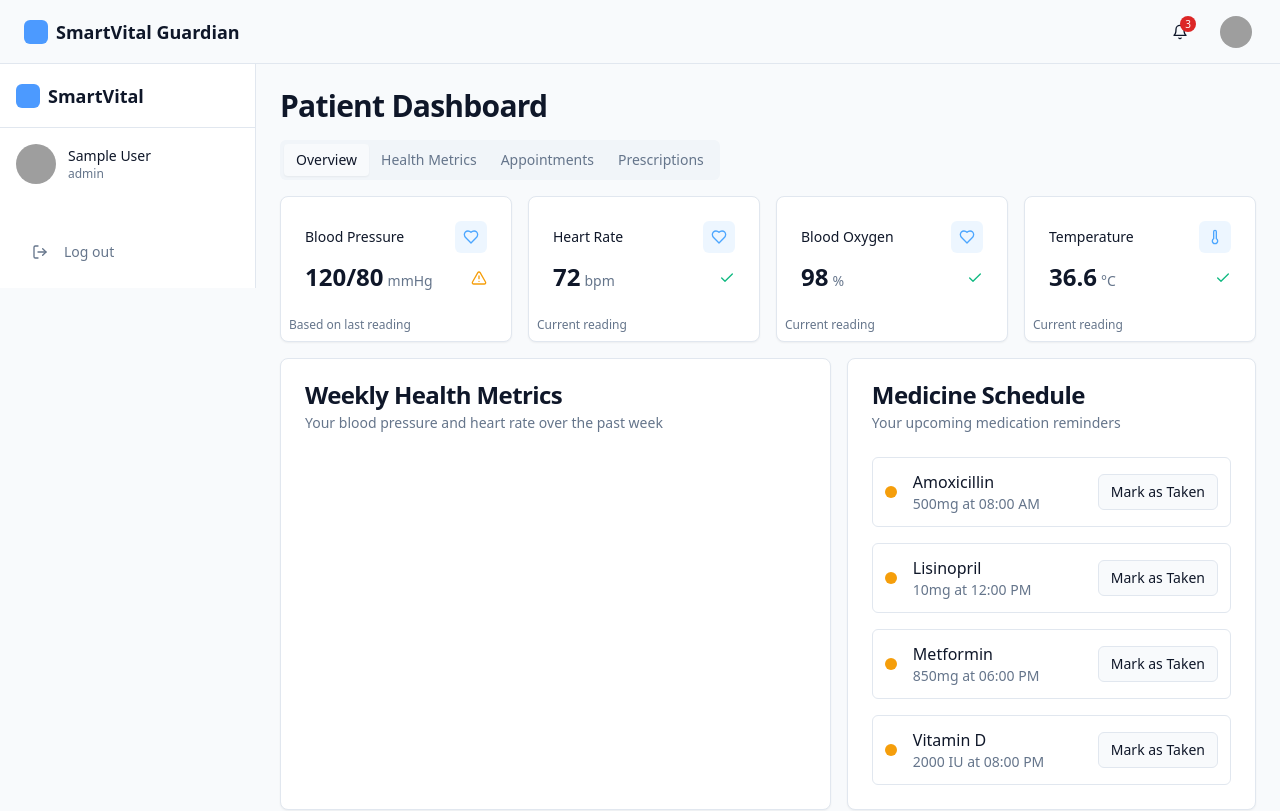
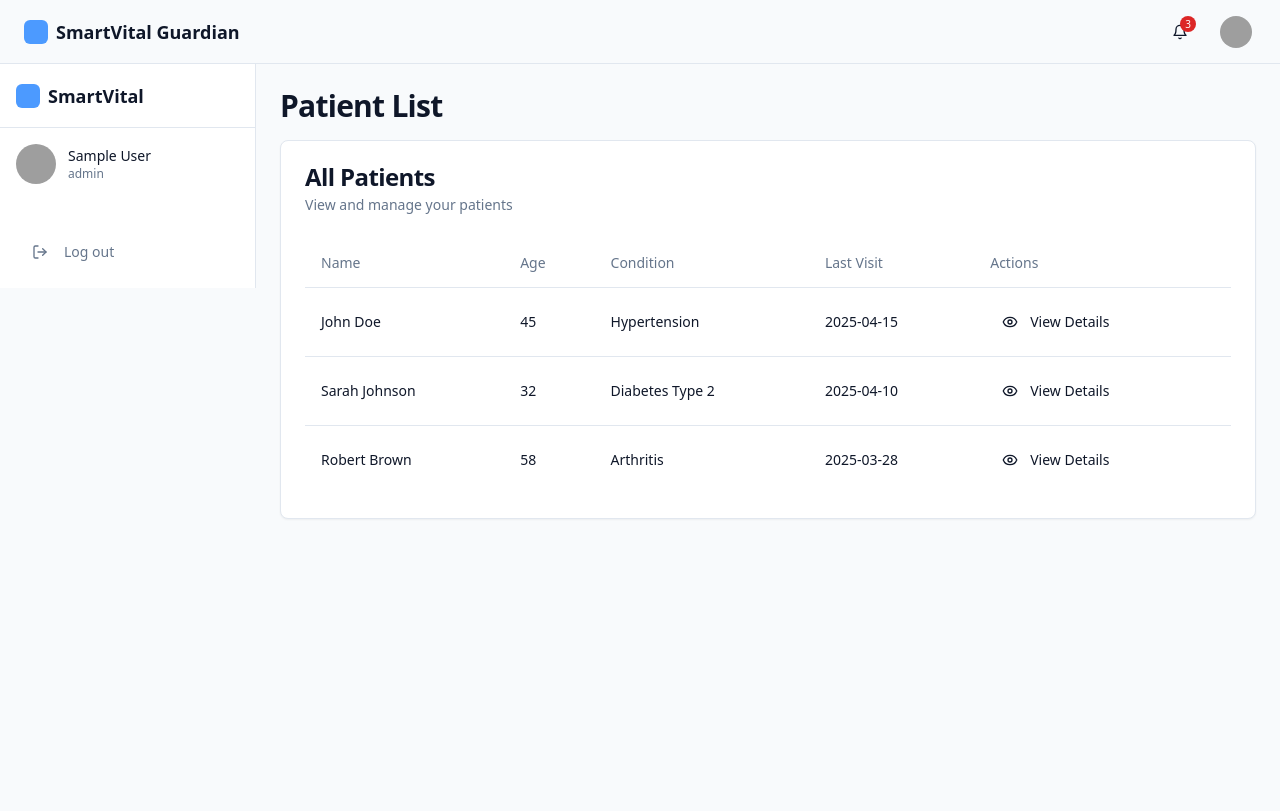
Before and after one commit to suryar2508/Health_care, a React (Vite) app: page /dashboard in a window 1280 px wide. Shown: the top 811 px of the page. Built offline with nearby package versions, Linux system fonts and the light colour scheme; sample sign-in values are in the browser's storage; grey boxes are pictures that could not be loaded.

Commit message:
Add patient details view
Implement patient details view with overview, health metrics, appointments, and prescriptions sections.

```diff
--- a/src/components/dashboard/PatientDashboard.tsx
+++ b/src/components/dashboard/PatientDashboard.tsx
@@ -1,8 +1,8 @@
 
+import { useState } from "react";
 import { Card, CardContent, CardDescription, CardHeader, CardTitle } from "@/components/ui/card";
 import { Tabs, TabsContent, TabsList, TabsTrigger } from "@/components/ui/tabs";
 import { MedicineReminderList } from "@/components/health/MedicineReminderList";
-import { UpcomingAppointments } from "@/components/appointments/UpcomingAppointments";
 import { HealthMetricsGrid } from "./metrics/HealthMetricsGrid";
 import { WeeklyHealthMetrics } from "./overview/WeeklyHealthMetrics";
 import { HealthMetricsOverview } from "./metrics/HealthMetricsOverview";
@@ -10,13 +10,62 @@ import { DietRecommendations } from "./diet/DietRecommendations";
 import { Button } from "@/components/ui/button";
 import { AppointmentsList } from "@/components/appointments/AppointmentsList";
 import { PrescriptionsList } from "./PrescriptionsList";
+import { Table, TableBody, TableCell, TableHead, TableHeader, TableRow } from "@/components/ui/table";
+import { Eye } from "lucide-react";
+import { Patient } from "@/components/patients/PatientForm";
 
 const PatientDashboard = () => {
+  const [selectedPatient, setSelectedPatient] = useState<Patient | null>(null);
+  const [patients] = useState<Patient[]>([
+    { id: 1, name: "John Doe", age: 45, condition: "Hypertension", lastVisit: "2025-04-15" },
+    { id: 2, name: "Sarah Johnson", age: 32, condition: "Diabetes Type 2", lastVisit: "2025-04-10" },
+    { id: 3, name: "Robert Brown", age: 58, condition: "Arthritis", lastVisit: "2025-03-28" },
+  ]);
+
+  const handleSelectPatient = (patient: Patient) => {
+    setSelectedPatient(patient);
+  };
+
+  if (selectedPatient) {
     return (
       <div className="flex flex-col gap-4">
         <div className="flex justify-between items-center">
-        <h2 className="text-3xl font-bold tracking-tight">Patient Dashboard</h2>
+          <div>
+            <h2 className="text-3xl font-bold tracking-tight">Patient Details</h2>
+            <p className="text-muted-foreground">
+              Viewing details for {selectedPatient.name}
+            </p>
           </div>
+          <Button variant="outline" onClick={() => setSelectedPatient(null)}>
+            Back to Patients List
+          </Button>
+        </div>
+
+        <Card className="mb-4">
+          <CardHeader>
+            <CardTitle>Patient Information</CardTitle>
+          </CardHeader>
+          <CardContent>
+            <div className="grid grid-cols-2 gap-4">
+              <div>
+                <p className="text-sm text-muted-foreground">Name</p>
+                <p className="font-medium">{selectedPatient.name}</p>
+              </div>
+              <div>
+                <p className="text-sm text-muted-foreground">Age</p>
+                <p className="font-medium">{selectedPatient.age}</p>
+              </div>
+              <div>
+                <p className="text-sm text-muted-foreground">Condition</p>
+                <p className="font-medium">{selectedPatient.condition}</p>
+              </div>
+              <div>
+                <p className="text-sm text-muted-foreground">Last Visit</p>
+                <p className="font-medium">{selectedPatient.lastVisit}</p>
+              </div>
+            </div>
+          </CardContent>
+        </Card>
 
         <Tabs defaultValue="overview" className="space-y-4">
           <TabsList>
@@ -28,32 +77,8 @@ const PatientDashboard = () => {
 
           <TabsContent value="overview" className="space-y-4">
             <HealthMetricsGrid />
-
-          <div className="grid gap-4 md:grid-cols-2 lg:grid-cols-7">
             <WeeklyHealthMetrics />
-            <Card className="col-span-3">
-              <CardHeader>
-                <CardTitle>Medicine Schedule</CardTitle>
-                <CardDescription>Your upcoming medication reminders</CardDescription>
-              </CardHeader>
-              <CardContent>
-                <MedicineReminderList />
-              </CardContent>
-            </Card>
-          </div>
-
-          <div className="grid gap-4 md:grid-cols-2 lg:grid-cols-7">
-            <Card className="col-span-4">
-              <CardHeader>
-                <CardTitle>Upcoming Appointments</CardTitle>
-                <CardDescription>Your scheduled doctor appointments</CardDescription>
-              </CardHeader>
-              <CardContent>
-                <UpcomingAppointments limit={3} />
-              </CardContent>
-            </Card>
             <DietRecommendations />
-          </div>
           </TabsContent>
 
           <TabsContent value="health-metrics" className="space-y-4">
@@ -61,20 +86,7 @@ const PatientDashboard = () => {
           </TabsContent>
 
           <TabsContent value="appointments" className="space-y-4">
-          <div className="flex flex-col gap-4">
-            <div className="flex justify-between items-center">
-              <div>
-                <h3 className="text-xl font-semibold">All Appointments</h3>
-                <p className="text-muted-foreground">
-                  Manage your scheduled appointments
-                </p>
-              </div>
-              <Button>
-                Schedule New Appointment
-              </Button>
-            </div>
             <AppointmentsList />
-          </div>
           </TabsContent>
 
           <TabsContent value="prescriptions" className="space-y-4">
@@ -83,6 +95,55 @@ const PatientDashboard = () => {
         </Tabs>
       </div>
     );
+  }
+
+  return (
+    <div className="flex flex-col gap-4">
+      <div className="flex justify-between items-center">
+        <h2 className="text-3xl font-bold tracking-tight">Patient List</h2>
+      </div>
+
+      <Card>
+        <CardHeader>
+          <CardTitle>All Patients</CardTitle>
+          <CardDescription>View and manage your patients</CardDescription>
+        </CardHeader>
+        <CardContent>
+          <Table>
+            <TableHeader>
+              <TableRow>
+                <TableHead>Name</TableHead>
+                <TableHead>Age</TableHead>
+                <TableHead>Condition</TableHead>
+                <TableHead>Last Visit</TableHead>
+                <TableHead>Actions</TableHead>
+              </TableRow>
+            </TableHeader>
+            <TableBody>
+              {patients.map((patient) => (
+                <TableRow key={patient.id}>
+                  <TableCell className="font-medium">{patient.name}</TableCell>
+                  <TableCell>{patient.age}</TableCell>
+                  <TableCell>{patient.condition}</TableCell>
+                  <TableCell>{patient.lastVisit}</TableCell>
+                  <TableCell>
+                    <Button
+                      variant="ghost"
+                      size="sm"
+                      onClick={() => handleSelectPatient(patient)}
+                    >
+                      <Eye className="h-4 w-4 mr-1" />
+                      View Details
+                    </Button>
+                  </TableCell>
+                </TableRow>
+              ))}
+            </TableBody>
+          </Table>
+        </CardContent>
+      </Card>
+    </div>
+  );
 };
 
 export default PatientDashboard;
```
Lines whose indentation alone changed are shown as unchanged.
